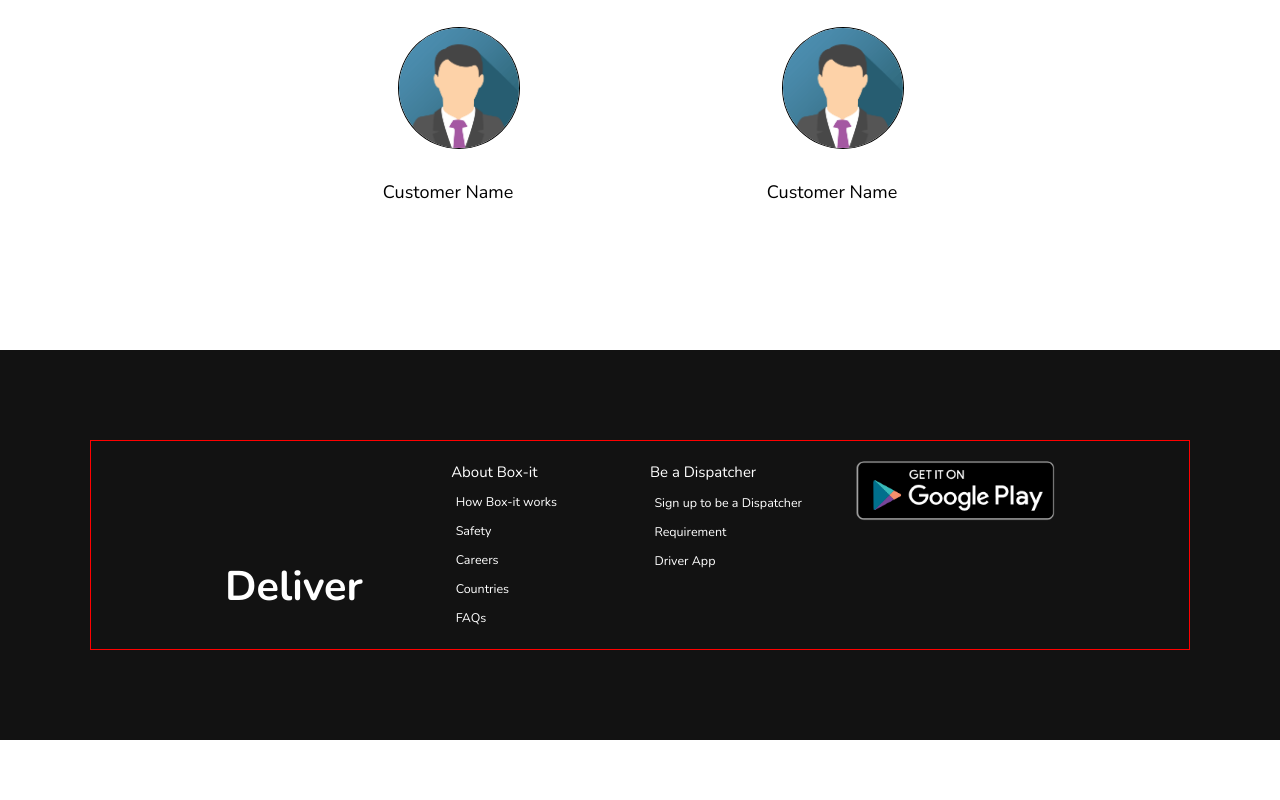
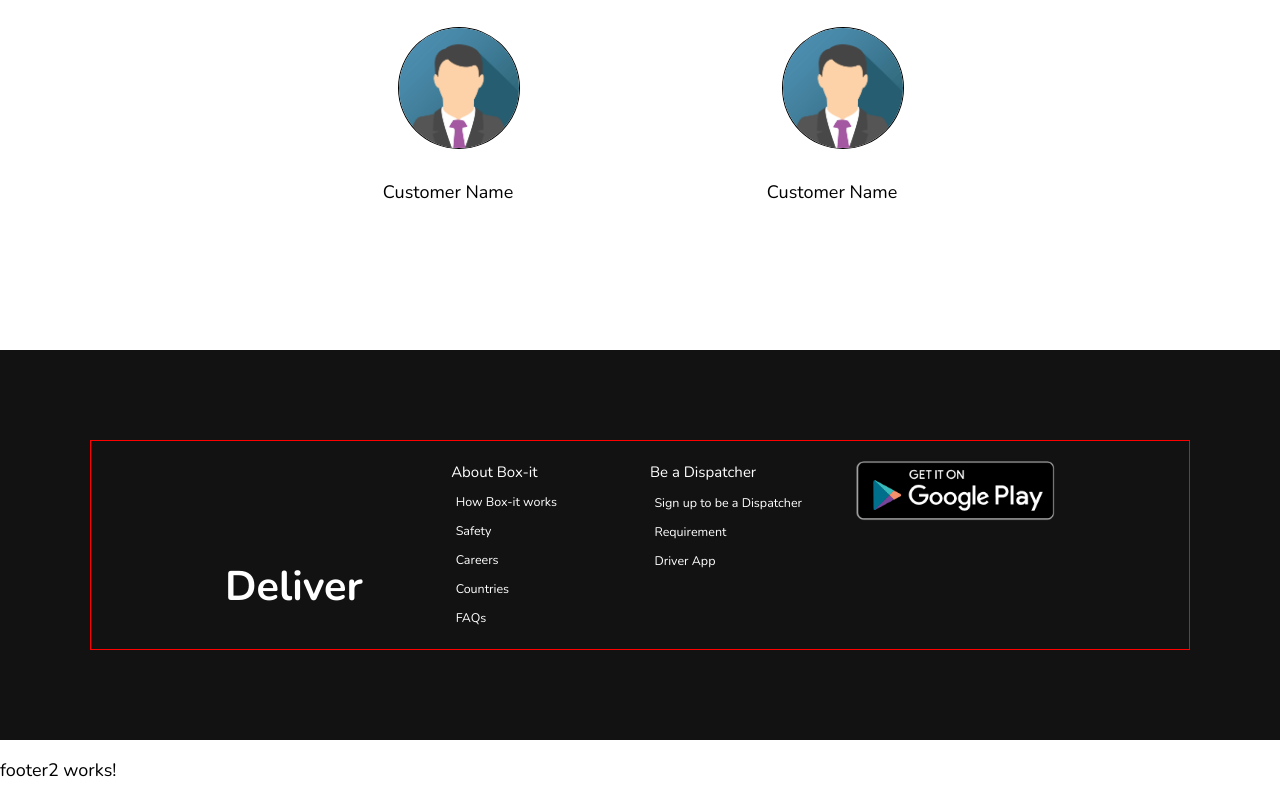
Before and after one commit to SeunJay/AngularProject, an Angular app: page / in a window 1280 px wide. Shown: the part 2246-3046 px from the top of the page. Before the commit the page ends 2986 px from the top, so only its background shows below. Built offline with nearby package versions, Linux system fonts and the light colour scheme.

Commit message:
import Footer2 component

```diff
--- a/src/app/app.component.html
+++ b/src/app/app.component.html
@@ -7,4 +7,5 @@
   <app-download></app-download>
   <app-reviews></app-reviews>
   <app-footer></app-footer>
+  <app-footer2></app-footer2>
 </div>
```
